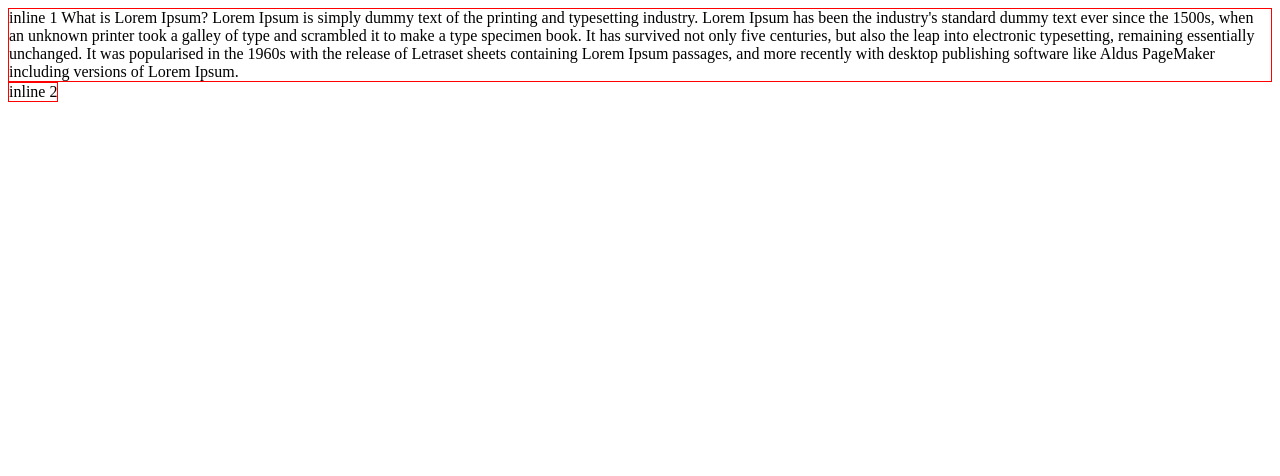
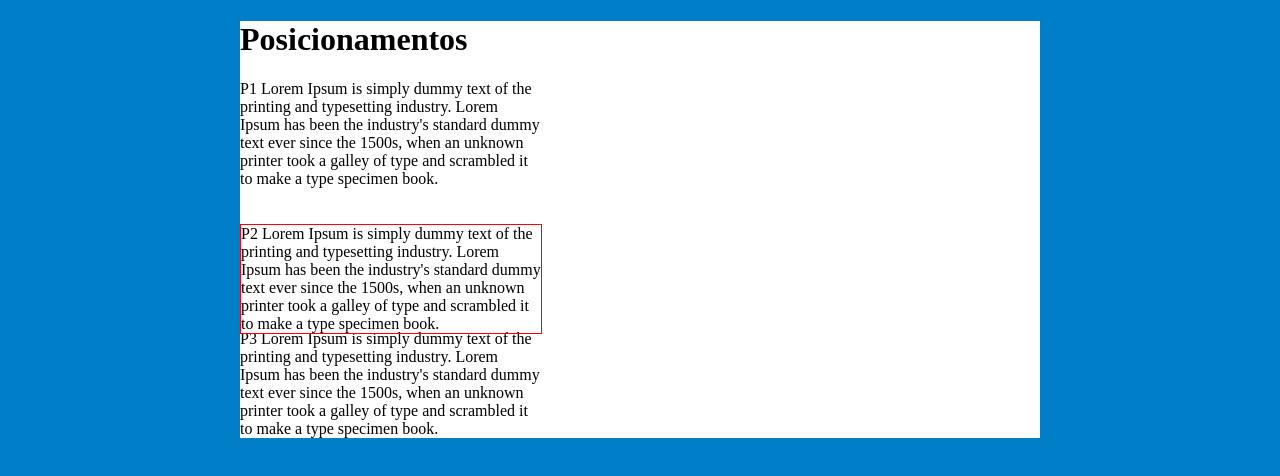
Before and after one commit to LucasMassayuki/praticando_desenvolvimento_Web, a plain HTML site: page index.html in a window 1280 px wide. Drawn offline with Linux system fonts and the light colour scheme.

Commit message:
Posicionamento estático e relativo

```diff
--- a/index.html
+++ b/index.html
@@ -2,27 +2,45 @@
 <html>
 	<head>
 		<meta charset="utf-8">
-		<title>Elementos inline, block e inline-block</title>
+		<title>Posicionamentos (static, relative, absolute e fixed)</title>
 		<style type="text/css">
+			body{
+				background: #007fc7;
+			}
+			#conteiner{
+				background: #fff;
+				width: 800px;
+				margin: 10px auto;
+			}
+			h1{
 
-			.borda{
+
+			}
+			p{
+				width: 300px;
+			}
+			.relative{
 				border: 1px solid red;
-				display: inline-block;
+				position: relative;
+				/* top, rigth, bottom e left */
+				/*top: 20px;
+				left: 80px;*/
+				bottom: -20px;
 			}
-
 		</style>
-
 	</head>
 	<body>
-		<span class="borda">
-			inline 1
-			What is Lorem Ipsum?
-Lorem Ipsum is simply dummy text of the printing and typesetting industry. Lorem Ipsum has been the industry's standard dummy text ever since the 1500s, when an unknown printer took a galley of type and scrambled it to make a type specimen book. It has survived not only five centuries, but also the leap into electronic typesetting, remaining essentially unchanged. It was popularised in the 1960s with the release of Letraset sheets containing Lorem Ipsum passages, and more recently with desktop publishing software like Aldus PageMaker including versions of Lorem Ipsum.
-		</span>
-		<span class="borda">
-			inline 2
-		</span>
-		<!--<div class="borda"> class="borda">Bloco 1</div>
-		<div class="borda">Bloco 2</div>-->
+		<div id="conteiner">
+			<h1>Posicionamentos</h1>
+			<p>
+				P1 Lorem Ipsum is simply dummy text of the printing and typesetting industry. Lorem Ipsum has been the industry's standard dummy text ever since the 1500s, when an unknown printer took a galley of type and scrambled it to make a type specimen book.
+			</p>
+			<p class="relative">
+				P2 Lorem Ipsum is simply dummy text of the printing and typesetting industry. Lorem Ipsum has been the industry's standard dummy text ever since the 1500s, when an unknown printer took a galley of type and scrambled it to make a type specimen book.
+			</p>
+			<p>
+				P3 Lorem Ipsum is simply dummy text of the printing and typesetting industry. Lorem Ipsum has been the industry's standard dummy text ever since the 1500s, when an unknown printer took a galley of type and scrambled it to make a type specimen book.
+			</p>
+		</div>
 	</body>
 </html>
```
